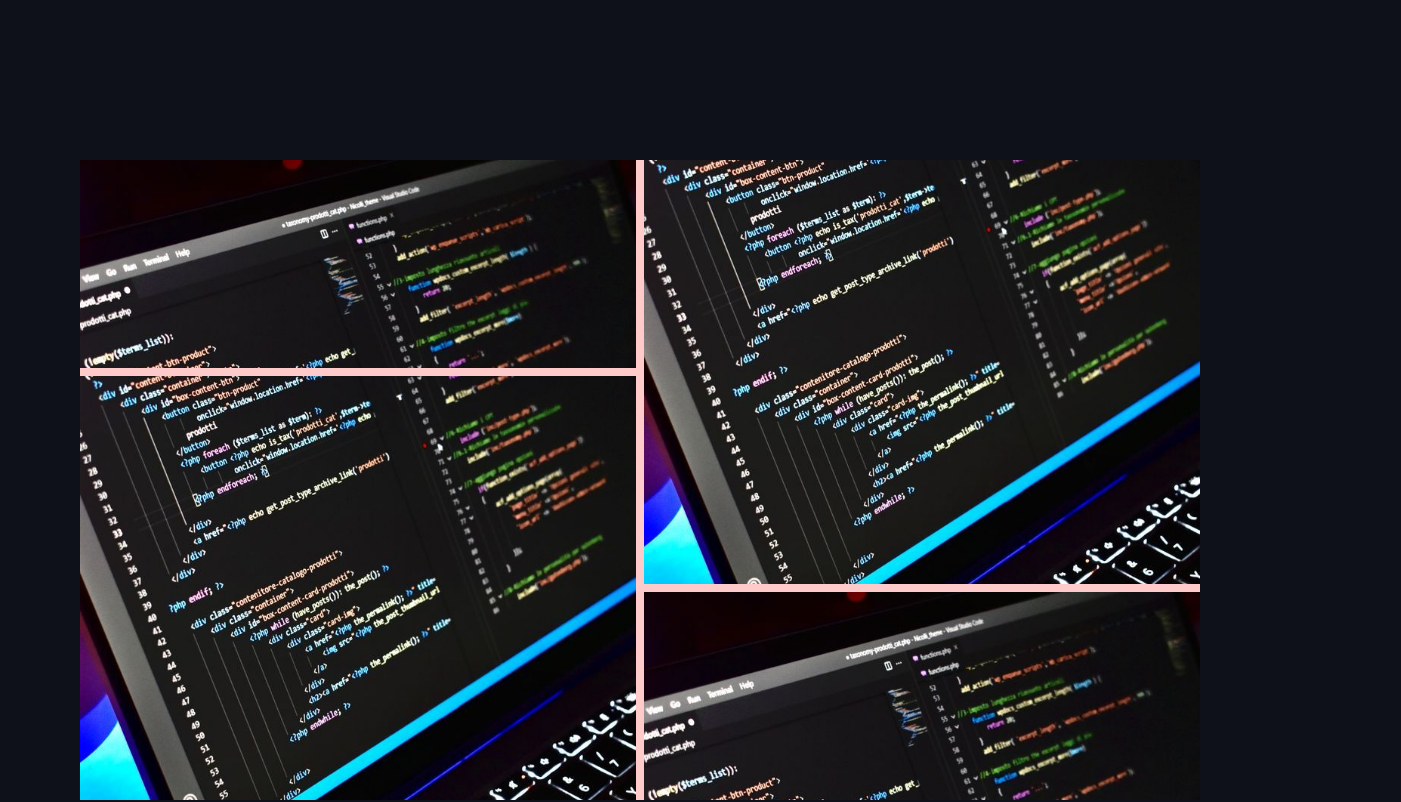
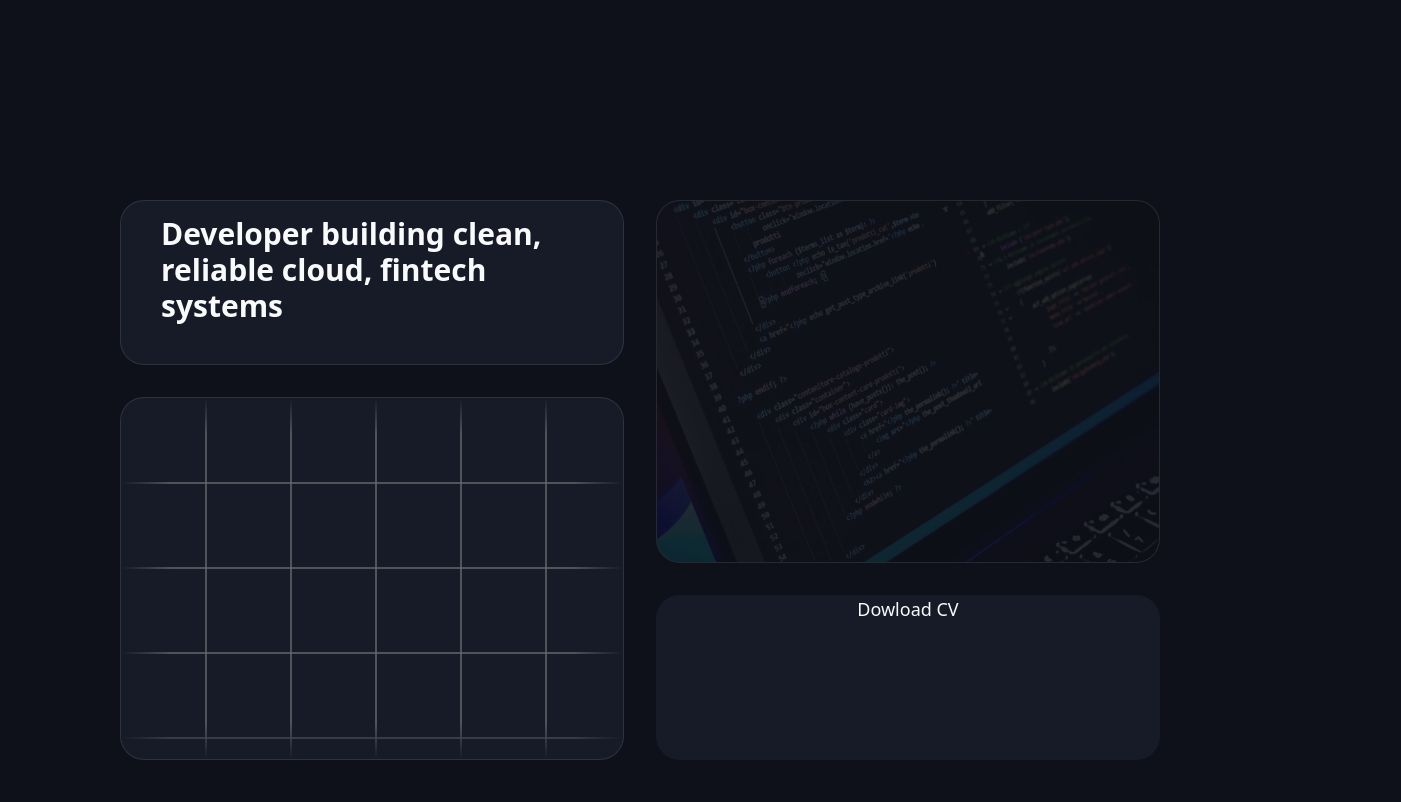
Before and after one commit to JorgeRayne/Portfolio-v2, a React (Vite) app: page / in a window 1280 px wide. Shown: the part 720-1522 px from the top of the page, 1401 px wide, since content can reach past the window. Built offline with nearby package versions, Linux system fonts and the light colour scheme.

Commit message:
Add: add layout for about with bento style UI

```diff
--- a/src/Components/About.jsx
+++ b/src/Components/About.jsx
@@ -1,10 +1,11 @@
 import React from 'react'
 import main from '../assets/laptop.jfif'
+import ShapeGrid from './ShapeGrid'
 
 function About() {
   return (
-  <div className='w-full h-screen flex justify-center items-center bg-background p-20'>
-        <div className='h-full bg-red-200 w-full'>
+  <div className='w-full h-screen flex justify-center items-center bg-background p-10'>
+        <div className='h-full w-full p-20'>
             {/* <div className='text-4xl font-bold text-text mt-10'>
               ABOUT<span className='text-primary font-bold'>.</span>
             </div>
@@ -35,19 +36,33 @@ function About() {
               grid-cols-4
               grid-rows-3
               [grid-template-areas:'ben1_ben1_ben2_ben2'_'ben3_ben3_ben2_ben2'_'ben3_ben3_ben4_ben4']
-              gap-2
+              gap-8
             ">
-              <div className='[grid-area:ben1] bg-red-950 w-full h-full overflow-hidden relative'>
-                <img src={main} className='w-full h-full object-cover object-top' alt="" />
+              <div className='[grid-area:ben1] overflow-hidden rounded-3xl bg-card border border-white/[0.1]'>
+                <div className='justify-end group-hover/bento:translate-x-2 transition duration-200 relative md:h-full min-h-40 flex flex-col p-5 lg:p-10'>
+                  <div className="font-sans font-extralight md:max-w-32 md:text-xs lg:text-base text-sm text-[#C1C2D3] z-10"></div>
+                  <div className="font-sans text-text text-lg lg:text-3xl max-w-96 font-bold z-10">
+                    Developer building clean, reliable cloud, fintech systems
+                  </div>
+                </div>
               </div>
-              <div className='[grid-area:ben2] bg-red-950 w-full'>
-                <img src={main} className='w-full h-full object-cover object-buttom' alt="" />
+              <div className='[grid-area:ben2] w-full overflow-hidden rounded-3xl border border-white/[0.1] bg-background'>
+                <img src={main} className='w-full h-full object-cover object-buttom opacity-10' alt="" />
               </div>
-              <div className='[grid-area:ben3] bg-red-950 w-full'>
-                <img src={main} className='w-full h-full object-cover object-buttom' alt="" />
+              <div className='[grid-area:ben3] w-full rounded-3xl bg-card border border-white/[0.1] text-white'>
+                <div
+                    className=" w-full h-full
+                        [mask-image:linear-gradient(to_right,transparent,black_10%,black_90%,transparent),linear-gradient(to_bottom,transparent,black_10%,black_90%,transparent)]
+                        [mask-composite:intersect]
+                    "
+                    >
+                    <ShapeGrid className="absolute opacity-60 w-fit" direction={null} />
+                  </div>
               </div>
-              <div className='[grid-area:ben4] bg-red-950 w-full overflow-hidden'>
-                <img src={main} className='w-fit object-cover object-center' alt="" />
+              <div className='[grid-area:ben4] bg-card w-full overflow-hidden rounded-3xl'>
+                <div className='text-text text-lg lg-text-3xl text-center w-full h-full'>
+                  Dowload CV
+                </div>
               </div>
             </div>
         </div>
--- a/tailwind.config.js
+++ b/tailwind.config.js
@@ -8,6 +8,7 @@ export default {
     extend: {
       colors: {
         background: "#0F111A",
+        "pale-background": "#141622",
         card: "#171B27",
         surface: "#1D2333",
 
```
